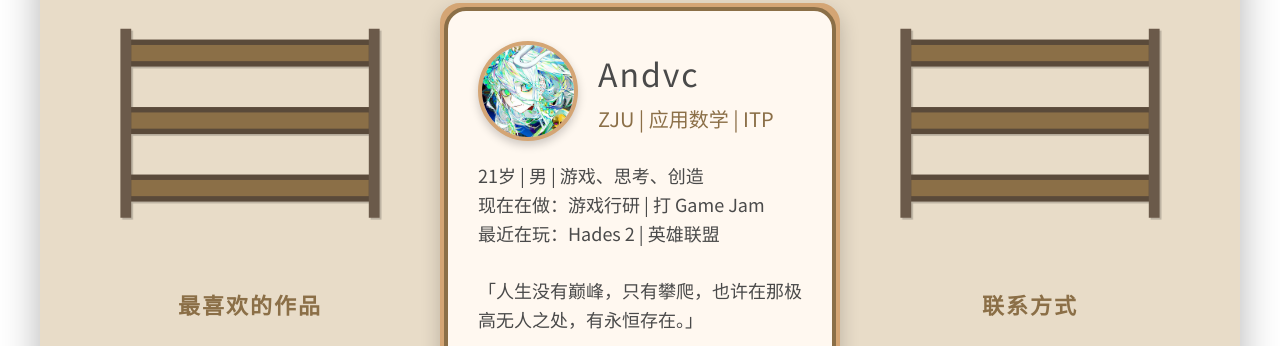
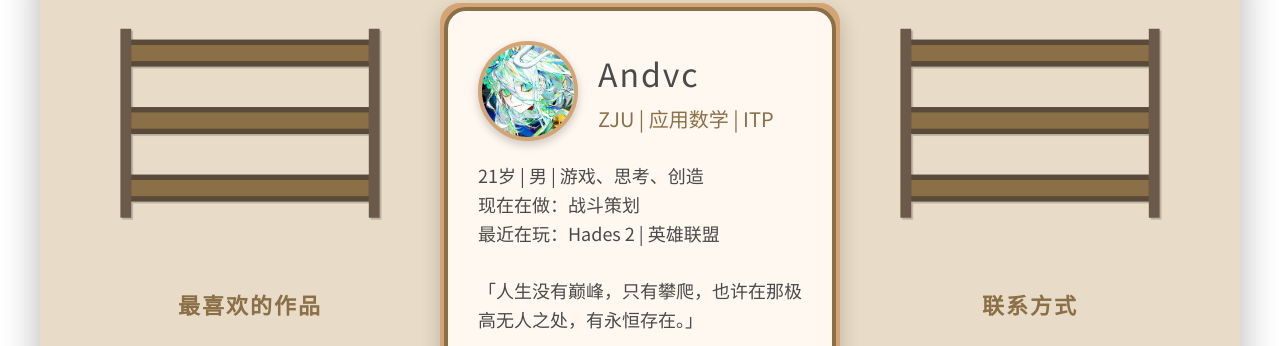
Before and after one commit to Andvc/Homepage, a plain HTML site: page index.html in a window 1280 px wide. Shown: the part 1118-1464 px from the top of the page. Drawn offline with Linux system fonts and the light colour scheme; a web font is replaced by a local one.

Commit message:
Update current activity in profile description

```diff
--- a/index.html
+++ b/index.html
@@ -889,7 +889,7 @@
                             </div>
                             <div class="profile-description">
                                 21岁 | 男 | 游戏、思考、创造<br>
-                                现在在做：游戏行研 | 打 Game Jam<br>
+                                现在在做：战斗策划 <br>
                                 最近在玩：Hades 2 | 英雄联盟<br><br>
                                 「人生没有巅峰，只有攀爬，也许在那极高无人之处，有永恒存在。」
                             </div>
```
